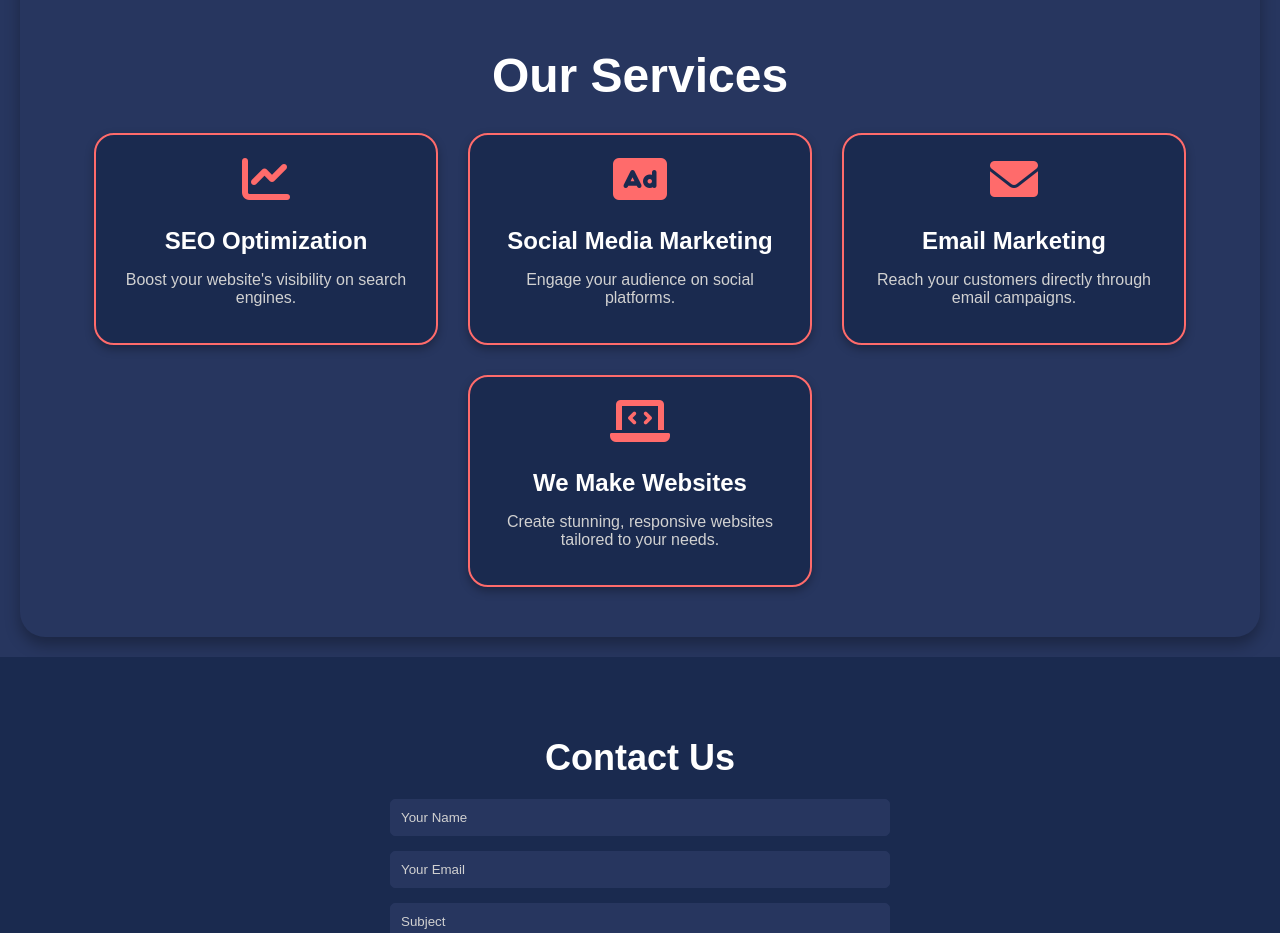
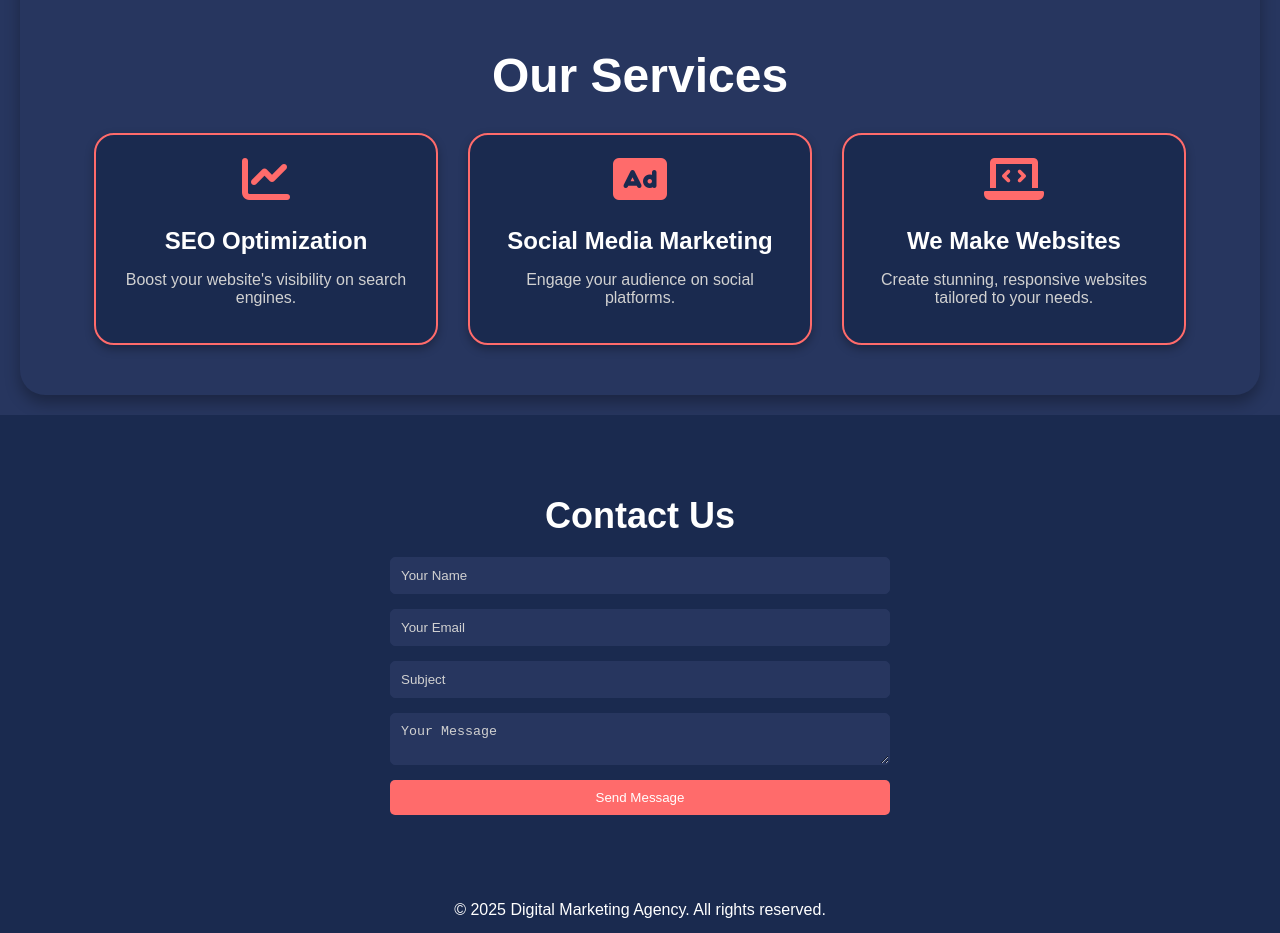
Before and after one commit to potatoofrog/last.product.ApexPulse, a plain HTML site: page index.html in a window 1280 px wide. Shown: the part 1600-2533 px from the top of the page. Drawn offline with nearby package versions, Linux system fonts and the light colour scheme.

Commit message:
Update index.html

```diff
--- a/index.html
+++ b/index.html
@@ -3,7 +3,12 @@
 <head>
   <meta charset="UTF-8">
   <meta name="viewport" content="width=device-width, initial-scale=1.0">
-  <title>Digital Marketing Agency</title>
+<!-- Replace these in your <head> section -->
+  <title>ApexPulse Digital Marketing Agency | SEO, Social Media & Web Design</title>
+  <meta name="description" content="ApexPulse helps businesses grow with expert digital marketing services including SEO, social media marketing, and custom website development. Get your free consultation today!">
+  <meta name="keywords" content="digital marketing agency, SEO services, social media marketing, website development, online marketing">
+  <meta name="author" content="ApexPulse">
+  <meta name="description" content="ApexPulse is a digital marketing agency specializing in SEO, social media, and fast websites. Get more traffic today!">
   <link rel="stylesheet" href="styles.css">
   <link rel="stylesheet" href="https://cdnjs.cloudflare.com/ajax/libs/font-awesome/6.0.0/css/all.min.css">
   <link rel="icon" type="image/png" href="images/logo.png">
@@ -73,11 +78,6 @@
         <h3>Social Media Marketing</h3>
         <p>Engage your audience on social platforms.</p>
       </div>
-      <div class="service" id="email-marketing-service">
-        <i class="fas fa-envelope"></i>
-        <h3>Email Marketing</h3>
-        <p>Reach your customers directly through email campaigns.</p>
-      </div>
       <div class="service" id="website-service">
         <i class="fas fa-laptop-code"></i>
         <h3>We Make Websites</h3>
```
